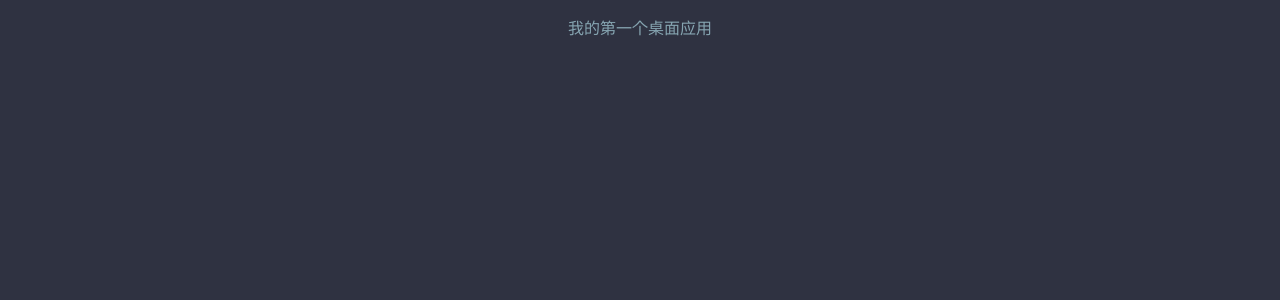
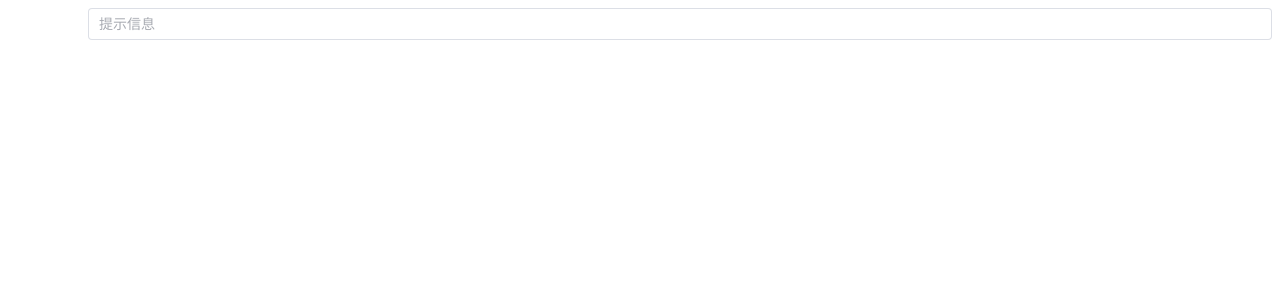
Before and after one commit to aockm/easy-chat-front, a Vue app: page /#/login in a window 1280 px wide. Shown: the top 300 px of the page. Built offline with nearby package versions, Linux system fonts and the light colour scheme.

Commit message:
初始化项目

```diff
--- a/electron.vite.config.js
+++ b/electron.vite.config.js
@@ -12,7 +12,7 @@ export default defineConfig({
   renderer: {
     resolve: {
       alias: {
-        '@renderer': resolve('src/renderer/src')
+        '@': resolve('src/renderer/src')
       }
     },
     plugins: [vue()]
--- a/src/renderer/src/App.vue
+++ b/src/renderer/src/App.vue
@@ -1,11 +1,21 @@
+<template>
+  <el-config-provider :locale="locale">
+    <router-view></router-view>
+  </el-config-provider>
+</template>
+
 <script setup>
-import Versions from './components/Versions.vue'
+import { ref,reactive,getCurrentInstance,nextTick} from "vue"
+const { proxy } = getCurrentInstance();
+import { ElConfigProvider } from 'element-plus'
+import  zhCn  from 'element-plus/es/locale/lang/zh-cn'
+
+const locale = zhCn;
+
+const config = reactive({
+  max:  1
+})
 </script>
 
-<template>
-  <div>我的第一个桌面应用</div>
-</template>
-
 <style lang="less">
-@import './assets/css/styles.less';
 </style>
--- a/src/renderer/src/components/Versions.vue
+++ /dev/null
@@ -1,14 +0,0 @@
-<script setup>
-import { reactive } from 'vue'
-
-const versions = reactive({ ...window.electron.process.versions })
-</script>
-
-<template>
-  <ul class="versions">
-    <li class="electron-version">Electron v{{ versions.electron }}</li>
-    <li class="chrome-version">Chromium v{{ versions.chrome }}</li>
-    <li class="node-version">Node v{{ versions.node }}</li>
-    <li class="v8-version">V8 v{{ versions.v8 }}</li>
-  </ul>
-</template>
--- /dev/null
+++ b/src/renderer/src/router/index.js
@@ -0,0 +1,19 @@
+import { createRouter, createWebHashHistory } from 'vue-router'
+
+const router = createRouter({
+  mode: "hash",
+  history: createWebHashHistory(import.meta.env.BASE_URL),
+  routes: [
+    {
+      path: "/",
+      name: "默认路径",
+      redirect: "/login",
+    },
+    {
+      path: "/login",
+      name: "登录",
+      component: () => import('@/views/Login.vue'),
+    }
+  ]
+})
+export default router
--- /dev/null
+++ b/src/renderer/src/views/Login.vue
@@ -0,0 +1,32 @@
+<template>
+
+  <div>
+    <el-form
+      :model="formData"
+      :rules="rules"
+      ref="formDataRef"
+      label-width="80px"
+      @submit.prevent
+    >
+    <!--input输入-->
+      <el-form-item label="" prop="" >
+        <el-input clearable placeholder="提示信息" v-model.trim="formData.email"></el-input>
+      </el-form-item>
+
+    </el-form>
+  </div>
+
+</template>
+
+<script setup>
+import { ref, reactive, getCurrentInstance, nextTick } from "vue"
+const { proxy } = getCurrentInstance();
+const formData = ref({});
+const formDataRef = ref();
+const rules = {
+  title: [{ required: true, message: "请输入内容" }],
+};
+</script>
+
+<style lang="scss" scoped>
+</style>
```
Also changed, not shown: src/renderer/src/main.js (+10 -1 lines), 1 other file (tests, documents, lock files or other folders).
